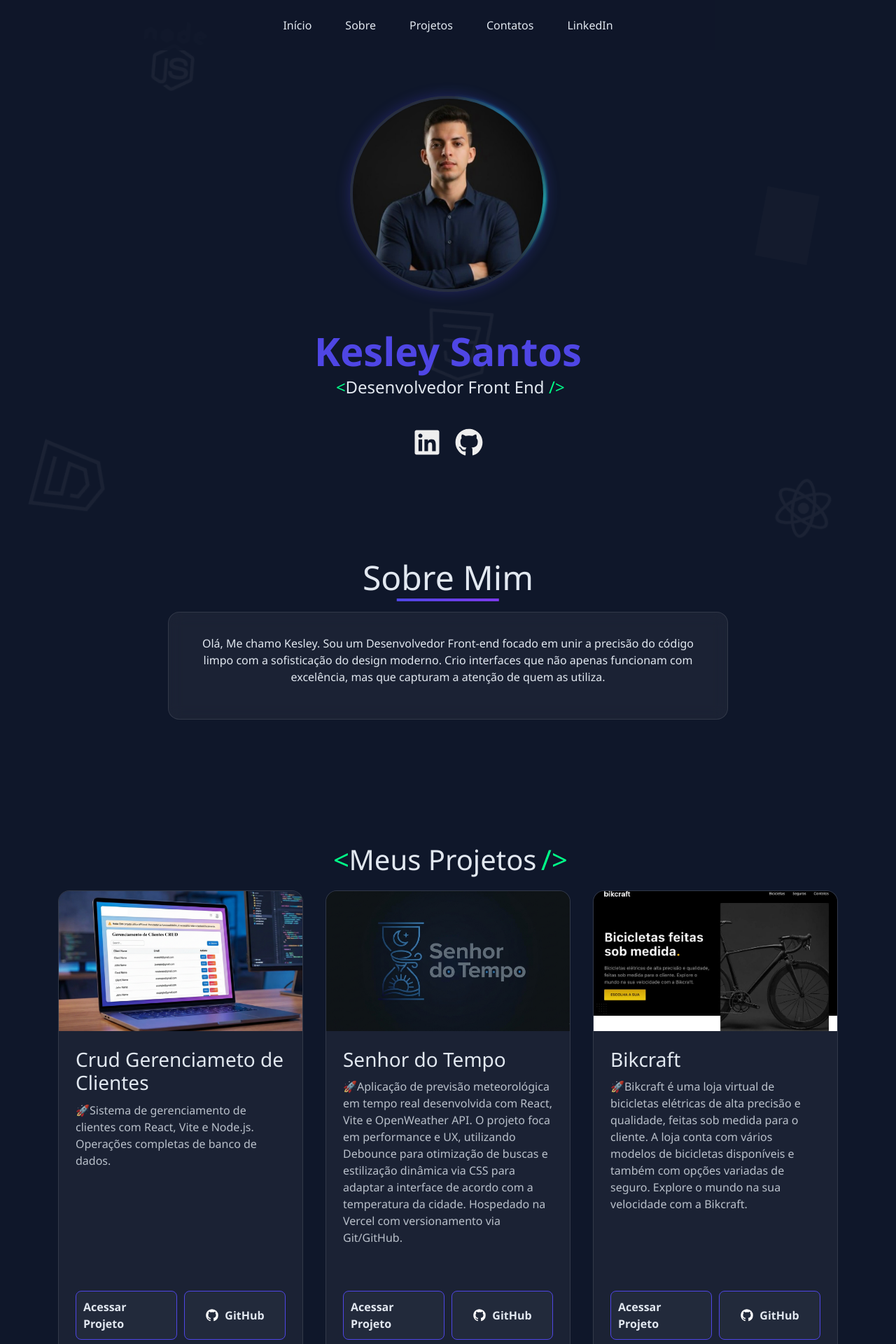
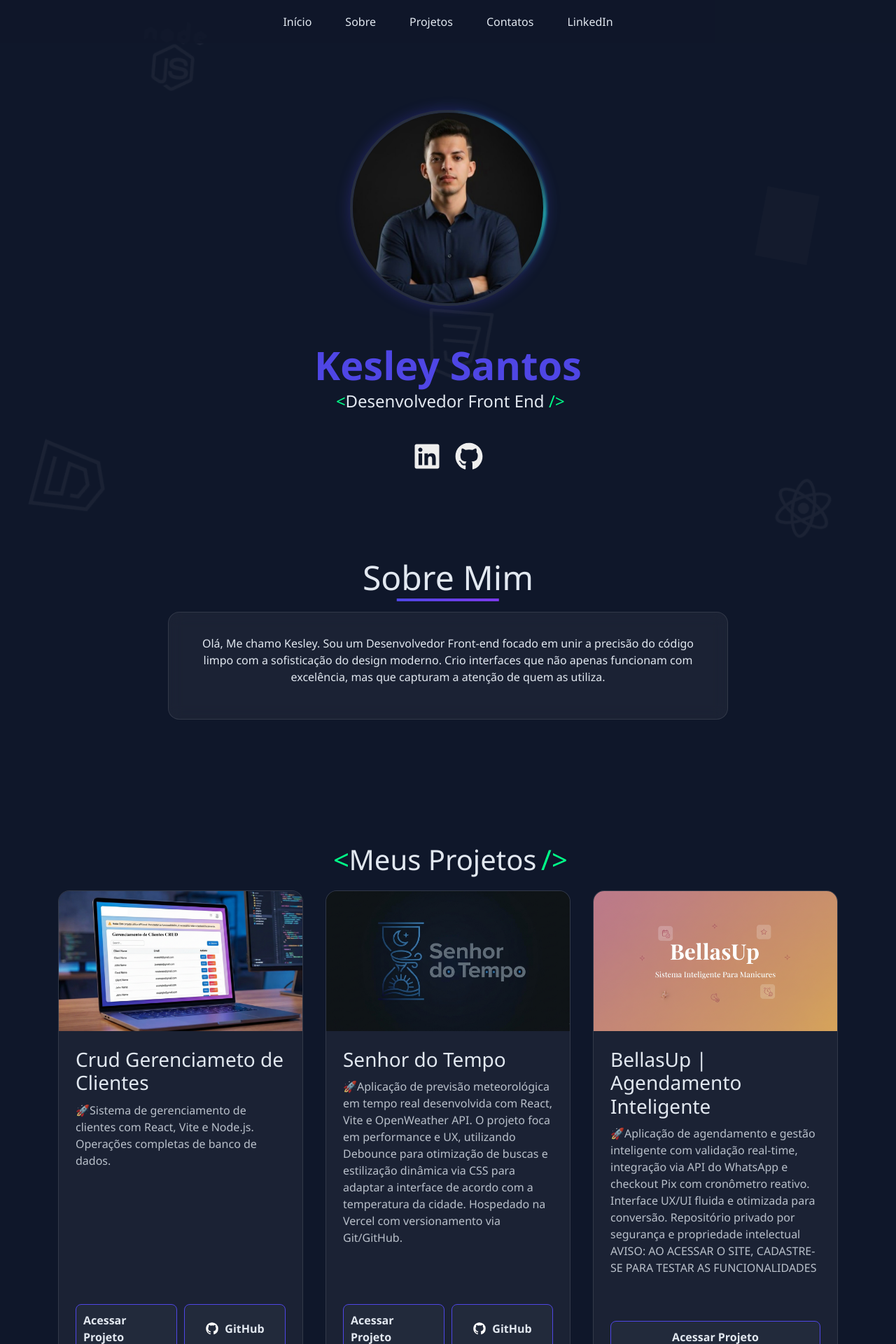
Before and after one commit to kesleysantos-dev/meu-portfolio, a React (Vite) app: page / in a window 1280 px wide. Shown: the top 1920 px of the page at 70% size. Built offline with nearby package versions, Linux system fonts and the light colour scheme; grey boxes are pictures that could not be loaded.

Commit message:
alteração no margin-top da foto de perfil, alteração no padding do menu,projeto bellasup adicionado

```diff
--- a/src/components/Projetos.jsx
+++ b/src/components/Projetos.jsx
@@ -57,6 +57,7 @@ const Projetos = () => {
               >
                 Acessar Projeto
               </a>
+              {projeto.linkGithub && (
                 <a
                   href={projeto.linkGithub}
                   target="_blank"
@@ -67,6 +68,7 @@ const Projetos = () => {
                   <img src={githubIcon} alt="" className="icone-social-btn" />
                   GitHub
                 </a>
+              )}
             </div>
           </div>
         ))}
--- a/src/projetos.js
+++ b/src/projetos.js
@@ -1,6 +1,7 @@
 import imgCrud from './assets/img-crud.png';
 import imgAanimal from './assets/logoA-A.png';
-import logoBc from './assets/logo-bikcraft.png';
+import logobu from './assets/icon-bellasup.jpg';
+import logob from './assets/logob.png';
 import logoApp from './assets/logoapp.jpg';
 
 export const meusProjetos = [
@@ -24,11 +25,12 @@ export const meusProjetos = [
   },
   {
     id: 3,
-    titulo: 'Bikcraft',
+    titulo: 'BellasUp | Agendamento Inteligente',
     descricao:
-      '🚀Bikcraft é uma loja virtual de bicicletas elétricas de alta precisão e qualidade, feitas sob medida para o cliente. A loja conta com vários modelos de bicicletas disponíveis e também com opções variadas de seguro. Explore o mundo na sua velocidade com a Bikcraft.',
-    imagem: logoBc,
-    linkAcessar: 'https://bikcraft-mauve-alpha.vercel.app/',
-    linkGithub: 'https://github.com/kesleysantos-dev/Bikcraft',
+      '🚀Aplicação de agendamento e gestão inteligente com validação real-time, integração via API do WhatsApp e checkout Pix com cronômetro reativo. Interface UX/UI fluida e otimizada para conversão. Repositório privado por segurança e propriedade intelectual ' +
+      '   AVISO: AO ACESSAR O SITE, CADASTRE-SE PARA TESTAR AS FUNCIONALIDADES',
+    imagem: logob,
+    linkAcessar: 'https://bellasup.vercel.app//',
+    // linkGithub: 'https://github.com/kesleysantos-dev/Bikcraft',
   },
 ];
--- a/src/styles/geral.css
+++ b/src/styles/geral.css
@@ -27,7 +27,7 @@ form input{
     background: rgba(15, 23, 42, 0.8);
     width: 100%;
     z-index: 500;
-    padding: 1.5rem;
+    padding: 1.2rem;
     margin: 0 auto;
 }
 
@@ -77,6 +77,7 @@ form input{
     width: 280px;
     height: 280px;
     margin-bottom: 20px;
+    margin-top: 40px;
     animation: flutuar 4s ease-in-out infinite;
 }
 
```
Also changed, not shown: src/assets/icon-bellasup.jpg (added), src/assets/logob.png (added). Lines whose indentation alone changed are shown as unchanged.
